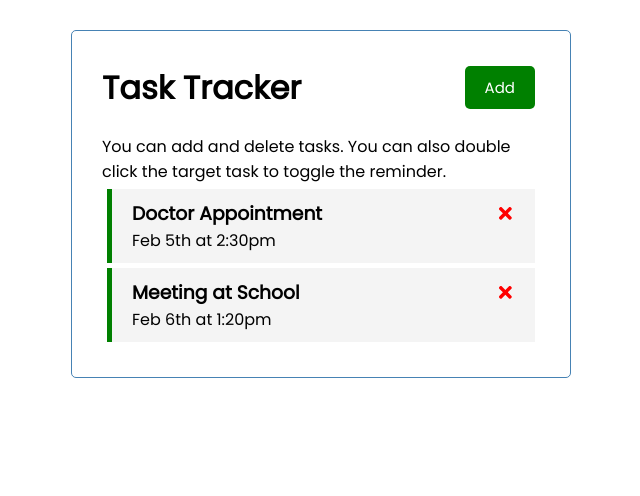
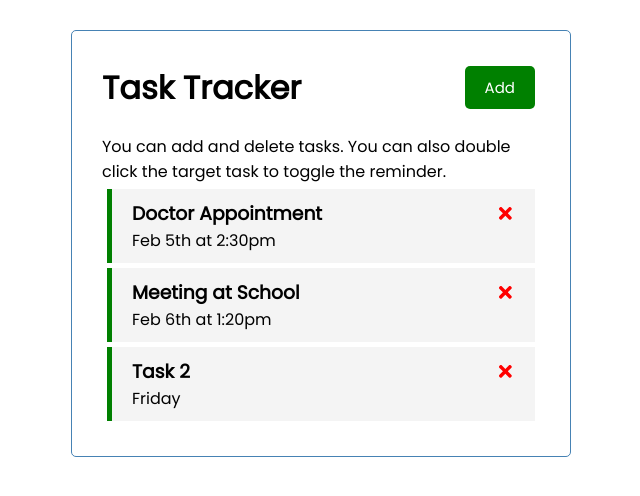
Before and after one commit to lewisyl/react-task-tracker, a React (Create React App) app: page / in a window 1280 px wide. Shown: the top 496 px of the page, without its empty margins (319-959 px from the left). Built offline with nearby package versions, Linux system fonts and the light colour scheme; data requests are answered from the project's data file.

Commit message:
added addTask func

```diff
--- a/db.json
+++ b/db.json
@@ -11,6 +11,12 @@
       "text": "Meeting at School",
       "day": "Feb 6th at 1:20pm",
       "reminder": true
+    },
+    {
+      "text": "Task 2",
+      "day": "Friday",
+      "reminder": true,
+      "id": 3
     }
   ]
 }
--- a/src/App.js
+++ b/src/App.js
@@ -25,11 +25,18 @@
 	};
 
 	// Add Task
-	const addTask = (task) => {
-		const id = Math.floor(Math.random() * 10000) + 1;
-		const newTask = { id, ...task };
-		// Pay attention - it has to be an ARRAY of tasks contains existing and new tasks
-		setTasks([...tasks, newTask]);
+	const addTask = async (task) => {
+		const res = await fetch(`http://localhost:5008/tasks`, {
+			method: "POST",
+			headers: {
+				"Content-type": "application/json",
+			},
+			body: JSON.stringify(task),
+		});
+
+		const data = await res.json();
+
+		setTasks([...tasks, data]);
 	};
 
 	// Delete Task
```
